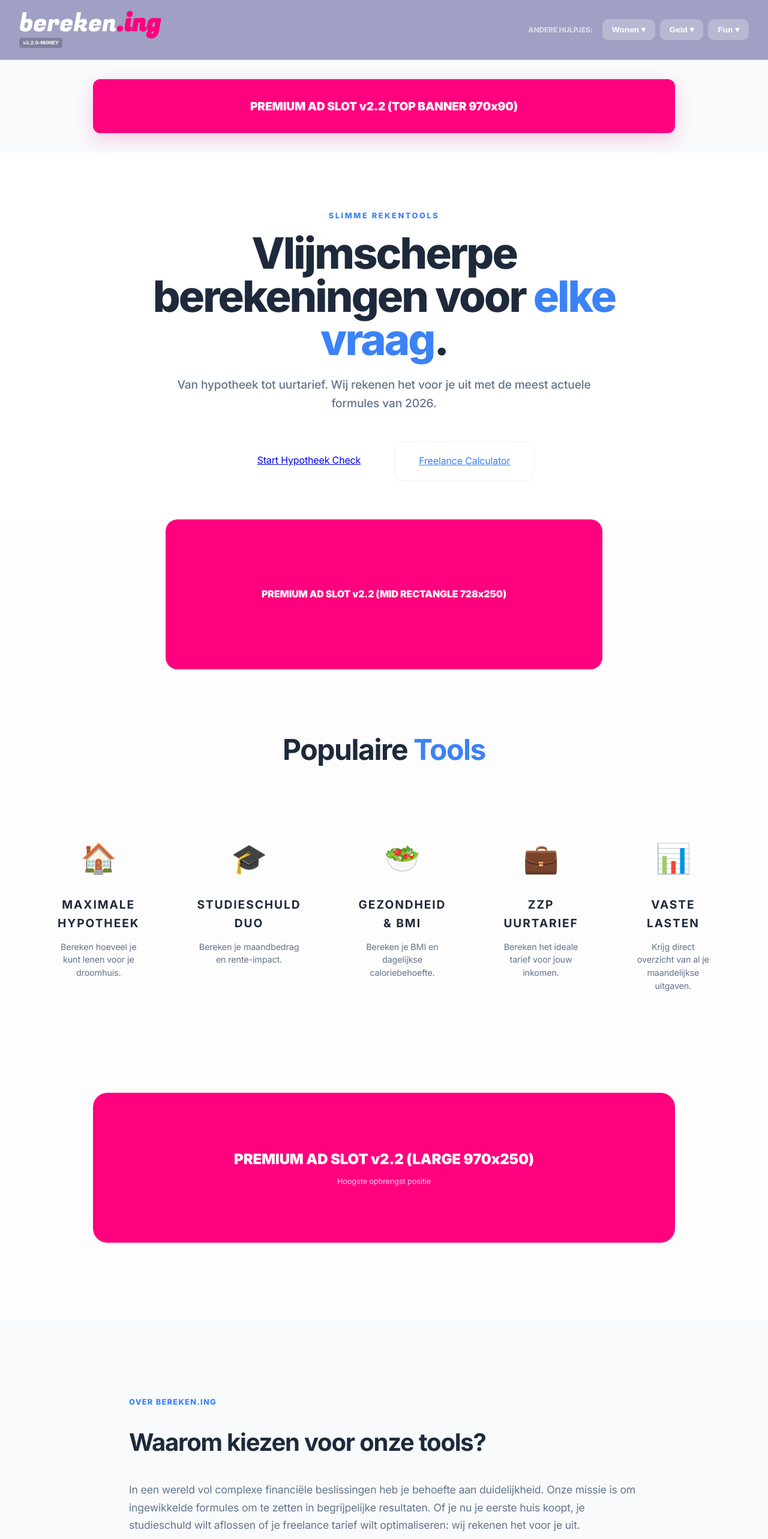
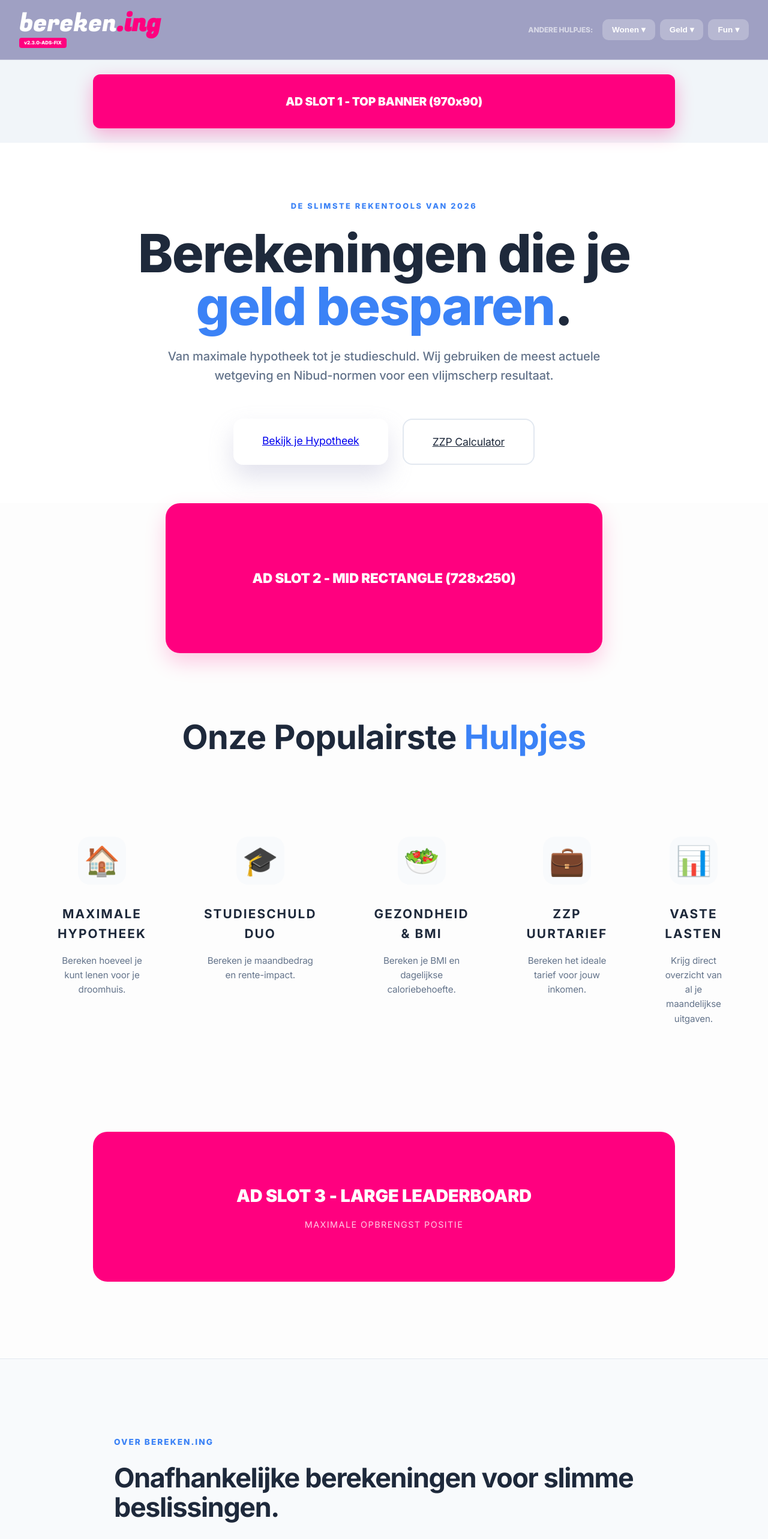
Before and after one commit to sirklaas/bereken.ing, a Next.js app: page / in a window 1280 px wide. Shown: the top 2566 px of the page at 60% size. Built offline with nearby package versions, Linux system fonts and the light colour scheme.

Commit message:
style: implement Home-First update v2.3.1 with quad-ad layout and clear versioning

```diff
--- a/src/app/page.tsx
+++ b/src/app/page.tsx
@@ -12,8 +12,8 @@ export default function Home() {
   return (
     <div style={{ overflowX: "hidden" }}>
 
-      {/* 1. TOP AD SLOT (Critical for visibility) */}
-      <section style={{ background: "#f8fafc", padding: "2rem 0" }}>
+      {/* 1. TOP AD SLOT (The Money Maker) */}
+      <section style={{ background: "#f1f5f9", padding: "1.5rem 0" }}>
         <div className="fluid-container" style={{ display: "flex", justifyContent: "center" }}>
           <div style={{
             background: "#FF007F",
@@ -27,9 +27,9 @@ export default function Home() {
             color: "white",
             fontWeight: 900,
             fontSize: "1.2rem",
-            boxShadow: "0 10px 30px rgba(255,0,127,0.2)"
+            boxShadow: "0 10px 30px rgba(255,0,127,0.3)"
           }}>
-             PREMIUM AD SLOT v2.2 (TOP BANNER 970x90)
+             AD SLOT 1 - TOP BANNER (970x90)
           </div>
         </div>
       </section>
@@ -37,21 +37,21 @@ export default function Home() {
       {/* Hero Section */}
       <section style={{ padding: "6rem 0 4rem", background: "white" }}>
         <div className="fluid-container" style={{ textAlign: "center" }}>
-          <h3 style={{ color: "var(--primary-accent)", letterSpacing: "0.2em", fontWeight: 800, fontSize: "0.8rem", marginBottom: "1rem" }}>SLIMME REKENTOOLS</h3>
-          <h1 style={{ maxWidth: "900px", margin: "0 auto 1.5rem", fontSize: "clamp(2.5rem, 8vw, 4.5rem)", lineHeight: 1 }}>
-            Vlijmscherpe berekeningen voor <span style={{ color: "var(--primary-accent)" }}>elke vraag</span>.
+          <h3 style={{ color: "var(--primary-accent)", letterSpacing: "0.2em", fontWeight: 800, fontSize: "0.8rem", marginBottom: "1.5rem" }}>DE SLIMSTE REKENTOOLS VAN 2026</h3>
+          <h1 style={{ maxWidth: "1000px", margin: "0 auto 1.5rem", fontSize: "clamp(3rem, 9vw, 5.5rem)", lineHeight: 1, letterSpacing: "-0.02em" }}>
+            Berekeningen die je <span style={{ color: "var(--primary-accent)" }}>geld besparen</span>.
           </h1>
-          <p style={{ maxWidth: "700px", margin: "0 auto 3rem", color: "var(--secondary)", fontSize: "1.2rem", fontWeight: 500, lineHeight: 1.6 }}>
-            Van hypotheek tot uurtarief. Wij rekenen het voor je uit met de meest actuele formules van 2026.
+          <p style={{ maxWidth: "750px", margin: "0 auto 3.5rem", color: "var(--secondary)", fontSize: "1.25rem", fontWeight: 500, lineHeight: 1.6 }}>
+            Van maximale hypotheek tot je studieschuld. Wij gebruiken de meest actuele wetgeving en Nibud-normen voor een vlijmscherp resultaat.
           </p>
-          <div style={{ display: "flex", gap: "1rem", justifyContent: "center", flexWrap: "wrap" }}>
-            <Link href="/hypotheek" className="btn btn-primary" style={{ padding: "1.2rem 2.5rem", fontSize: "1rem", borderRadius: "14px" }}>Start Hypotheek Check</Link>
-            <Link href="/uurtarief" className="btn" style={{ padding: "1.2rem 2.5rem", fontSize: "1rem", borderRadius: "14px", border: "1px solid var(--border)", color: "var(--primary-accent)", background: "white" }}>Freelance Calculator</Link>
+          <div style={{ display: "flex", gap: "1.5rem", justifyContent: "center", flexWrap: "wrap" }}>
+            <Link href="/hypotheek" className="btn btn-primary" style={{ padding: "1.4rem 3rem", fontSize: "1.1rem", borderRadius: "16px", boxShadow: "0 20px 40px rgba(159,160,195,0.3)" }}>Bekijk je Hypotheek</Link>
+            <Link href="/uurtarief" className="btn" style={{ padding: "1.4rem 3rem", fontSize: "1.1rem", borderRadius: "16px", border: "2px solid #e2e8f0", background: "white", color: "var(--heading-color)" }}>ZZP Calculator</Link>
           </div>
         </div>
       </section>
 
-      {/* 2. MID AD SLOT (Between Hero and Tools) */}
+      {/* 2. MID AD SLOT */}
       <section style={{ paddingBottom: "6rem" }}>
         <div className="fluid-container" style={{ display: "flex", justifyContent: "center" }}>
           <div style={{
@@ -59,38 +59,52 @@ export default function Home() {
             width: "100%",
             maxWidth: "728px",
             height: "250px",
-            borderRadius: "20px",
+            borderRadius: "24px",
             display: "flex",
             alignItems: "center",
             justifyContent: "center",
             color: "white",
-            fontWeight: 900
+            fontWeight: 900,
+            fontSize: "1.4rem",
+            boxShadow: "0 15px 35px rgba(255,0,127,0.2)"
           }}>
-             PREMIUM AD SLOT v2.2 (MID RECTANGLE 728x250)
+             AD SLOT 2 - MID RECTANGLE (728x250)
           </div>
         </div>
       </section>
 
-      {/* Tools Grid Section */}
+      {/* Popular Tools Grid */}
       <section style={{ paddingBottom: "8rem" }}>
         <div className="fluid-container">
-          <h2 style={{ fontSize: "clamp(2rem, 5vw, 3rem)", marginBottom: "4rem", textAlign: "center" }}>
-            Populaire <span style={{ color: "var(--primary-accent)" }}>Tools</span>
+          <h2 style={{ fontSize: "clamp(2.5rem, 6vw, 3.5rem)", marginBottom: "4.5rem", textAlign: "center", letterSpacing: "-0.01em" }}>
+            Onze Populairste <span style={{ color: "var(--primary-accent)" }}>Hulpjes</span>
           </h2>
           <div className="fluid-grid">
             {tools.map((tool) => (
               <Link key={tool.href} href={tool.href} style={{ textDecoration: "none" }}>
                 <div className="pristine-card" style={{
                   height: "100%",
-                  padding: "2.5rem 2rem",
+                  padding: "3rem 2rem",
                   display: "flex",
                   flexDirection: "column",
                   alignItems: "center",
                   textAlign: "center"
                 }}>
-                  <span style={{ fontSize: "3rem", marginBottom: "1.5rem" }}>{tool.icon}</span>
-                  <h3 style={{ fontSize: "1.2rem", marginBottom: "0.8rem", color: "var(--heading-color)" }}>{tool.name}</h3>
-                  <p style={{ fontSize: "0.9rem", color: "var(--secondary)", lineHeight: 1.5 }}>{tool.desc}</p>
+                  <div style={{
+                    width: "80px",
+                    height: "80px",
+                    background: "#f8fafc",
+                    borderRadius: "20px",
+                    display: "flex",
+                    alignItems: "center",
+                    justifyContent: "center",
+                    fontSize: "3rem",
+                    marginBottom: "2rem"
+                  }}>
+                    {tool.icon}
+                  </div>
+                  <h3 style={{ fontSize: "1.3rem", marginBottom: "1rem", color: "var(--heading-color)" }}>{tool.name}</h3>
+                  <p style={{ fontSize: "0.95rem", color: "var(--secondary)", lineHeight: 1.6 }}>{tool.desc}</p>
                 </div>
               </Link>
             ))}
@@ -98,7 +112,7 @@ export default function Home() {
         </div>
       </section>
 
-      {/* 3. LARGE LEADERBOARD (Below Tools) */}
+      {/* 3. LARGE AD SLOT (High Impact) */}
       <section style={{ paddingBottom: "8rem" }}>
         <div className="fluid-container" style={{ display: "flex", justifyContent: "center" }}>
           <div style={{
@@ -113,27 +127,37 @@ export default function Home() {
             justifyContent: "center",
             color: "white"
           }}>
-             <span style={{ fontWeight: 900, fontSize: "1.5rem" }}>PREMIUM AD SLOT v2.2 (LARGE 970x250)</span>
-             <span style={{ opacity: 0.8, fontSize: "0.8rem", marginTop: "0.5rem" }}>Hoogste opbrengst positie</span>
+             <span style={{ fontWeight: 900, fontSize: "1.8rem" }}>AD SLOT 3 - LARGE LEADERBOARD</span>
+             <span style={{ opacity: 0.8, fontSize: "0.9rem", marginTop: "0.8rem", letterSpacing: "0.1em" }}>MAXIMALE OPBRENGST POSITIE</span>
           </div>
         </div>
       </section>
 
-      {/* SEO Content Section */}
-      <section style={{ padding: "8rem 0", background: "#f8fafc" }}>
+      {/* Content Section */}
+      <section style={{ padding: "8rem 0", background: "#f8fafc", borderTop: "1px solid #e2e8f0" }}>
         <div className="fluid-container">
-          <div style={{ maxWidth: "850px", margin: "0 auto" }}>
-            <h3 style={{ color: "var(--primary-accent)", letterSpacing: "0.1em", fontWeight: 800, fontSize: "0.8rem", marginBottom: "1.5rem" }}>OVER BEREKEN.ING</h3>
-            <h2 style={{ fontSize: "2.5rem", marginBottom: "2rem" }}>Waarom kiezen voor onze tools?</h2>
-            <p style={{ fontSize: "1.1rem", color: "var(--secondary)", lineHeight: 1.7, marginBottom: "3rem" }}>
-              In een wereld vol complexe financiële beslissingen heb je behoefte aan duidelijkheid. Onze missie is om ingewikkelde formules om te zetten in begrijpelijke resultaten. Of je nu je eerste huis koopt, je studieschuld wilt aflossen of je freelance tarief wilt optimaliseren: wij rekenen het voor je uit.
+          <div style={{ maxWidth: "900px", margin: "0 auto" }}>
+            <h3 style={{ color: "var(--primary-accent)", letterSpacing: "0.15em", fontWeight: 800, fontSize: "0.85rem", marginBottom: "1.5rem" }}>OVER BEREKEN.ING</h3>
+            <h2 style={{ fontSize: "2.8rem", marginBottom: "2.5rem", lineHeight: 1.1 }}>Onafhankelijke berekeningen voor slimme beslissingen.</h2>
+            <p style={{ fontSize: "1.2rem", color: "var(--secondary)", lineHeight: 1.8, marginBottom: "4rem" }}>
+              Wij geloven dat financiële duidelijkheid voor iedereen toegankelijk moet zijn. Geen kleine lettertjes, geen verborgen kosten. Alleen de harde cijfers, gebaseerd op de meest recente wetgeving van 2026.
             </p>
+            <div style={{ display: "grid", gridTemplateColumns: "repeat(auto-fit, minmax(300px, 1fr))", gap: "4rem" }}>
+              <div style={{ borderLeft: "4px solid var(--primary-accent)", paddingLeft: "2rem" }}>
+                <h3 style={{ marginBottom: "1rem", fontSize: "1.2rem" }}>100% Onafhankelijk</h3>
+                <p style={{ fontSize: "1rem", color: "var(--secondary)", lineHeight: 1.6 }}>Onze tools zijn niet gebonden aan financiële instellingen. We geven je het eerlijke verhaal.</p>
+              </div>
+              <div style={{ borderLeft: "4px solid var(--primary-accent)", paddingLeft: "2rem" }}>
+                <h3 style={{ marginBottom: "1rem", fontSize: "1.2rem" }}>Actuele Nibud-Normen</h3>
+                <p style={{ fontSize: "1rem", color: "var(--secondary)", lineHeight: 1.6 }}>Onze rekenmodellen worden direct bijgewerkt bij nieuwe regelgeving in 2026.</p>
+              </div>
+            </div>
           </div>
         </div>
       </section>
 
-      {/* 4. BOTTOM AD SLOT (Final catch) */}
-      <section style={{ padding: "4rem 0", background: "white" }}>
+      {/* 4. BOTTOM AD SLOT */}
+      <section style={{ padding: "5rem 0", background: "white" }}>
         <div className="fluid-container" style={{ display: "flex", justifyContent: "center" }}>
           <div style={{
             background: "#FF007F",
@@ -147,10 +171,11 @@ export default function Home() {
             color: "white",
             fontWeight: 900
           }}>
-             PREMIUM AD SLOT v2.2 (BOTTOM 728x90)
+             AD SLOT 4 - BOTTOM BANNER (728x90)
           </div>
         </div>
       </section>
+
     </div>
   );
 }
--- a/src/components/Header.tsx
+++ b/src/components/Header.tsx
@@ -68,7 +68,7 @@ export default function Header() {
           }}>
             bereken<span style={{ fontWeight: 800, color: "#FF007F" }}>.ing</span>
           </Link>
-          <span style={{ fontSize: "0.5rem", color: "rgba(255,255,255,0.8)", fontWeight: 900, marginTop: "0.2rem", background: "rgba(0,0,0,0.2)", padding: "2px 6px", borderRadius: "4px" }}>v2.2.0-MONEY</span>
+          <span style={{ fontSize: "0.5rem", color: "rgba(255,255,255,0.9)", fontWeight: 900, marginTop: "0.2rem", background: "#FF007F", padding: "2px 8px", borderRadius: "4px" }}>v2.3.0-ADS-FIX</span>
         </div>
 
         {/* Right: Dropdowns */}
```
